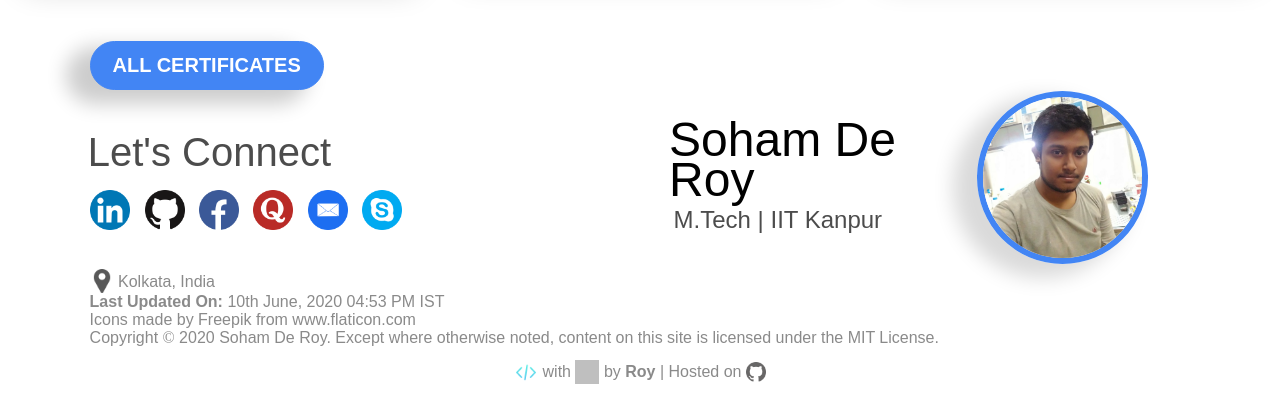
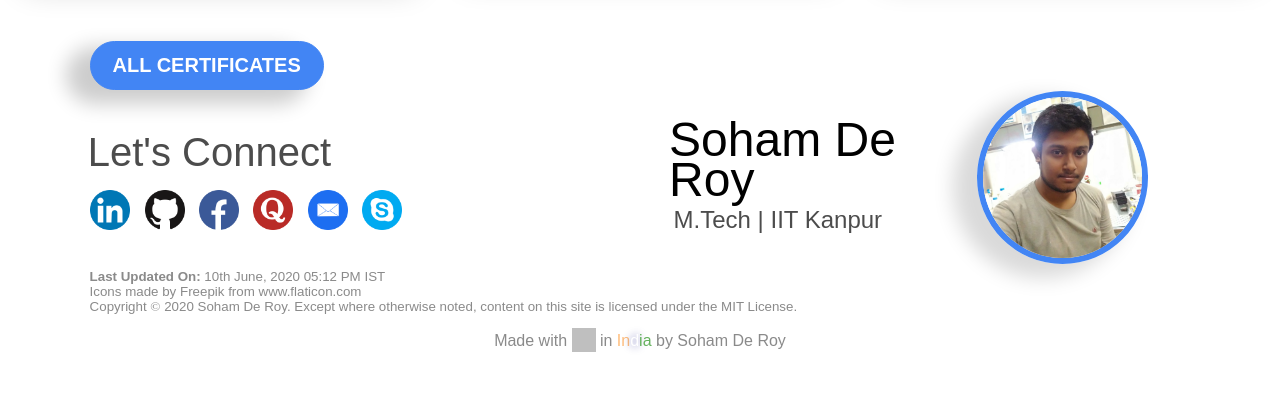
Before and after one commit to sohamderoy/sohamderoy.github.io, a PHP site: page / in a window 1280 px wide. Shown: the part 2112-2508 px from the top of the page. After the commit the page ends 2464 px from the top, so only its background shows below. Run offline with PHP 8.4, Linux system fonts and the light colour scheme; some libraries are stand-ins or nearby versions; some web fonts are replaced; grey boxes are pictures that could not be loaded.

Commit message:
editing footer

```diff
--- a/css/main.css
+++ b/css/main.css
@@ -285,6 +285,7 @@ tr:nth-child(even) {
     font-weight: 500;
     padding: 0% 0% 0% 7%;
     opacity: 0.65;
+    font-size: smaller;
 }
 #location{
     color: #4c4c4c;
@@ -433,6 +434,7 @@ q{
     font-weight: 500;
     padding: 0% 0% 0% 7%;
     opacity: 0.65;
+    font-size: smaller;
 }
 .mit{
     color: #4c4c4c;
--- a/index.html
+++ b/index.html
@@ -130,12 +130,11 @@
     </tr>
 </table>
 <table>
-    <p id="location"><img draggable="false" alt="📍" src="https://sohamderoy.github.io/img/location.png" style="width: 1.5em; height: 1.5em; vertical-align: -0.4em;"> Kolkata, India</p>
-    <p id = "lastupdatedon"><span style="font-weight: bold;">Last Updated On:</span> 10th June, 2020 04:53 PM IST</p>
+    <p id = "lastupdatedon"><span style="font-weight: bold;">Last Updated On:</span> 10th June, 2020 05:12 PM IST</p>
     <div class="copyright">Icons made by <a class="mit" href="https://www.flaticon.com/authors/freepik" title="Freepik">Freepik</a> from <a class="mit" href="https://www.flaticon.com/" title="Flaticon">www.flaticon.com</a></div>
     <p class="copyright">Copyright <span style="font-family: 'Times New Roman', Times, serif;">©</span> 2020 Soham De Roy. Except where otherwise noted, content on this site is licensed under the <a class="mit" href="https://sohamderoy.github.io/LICENSE.txt">MIT License</a>.</p>
-    <footer class = "footer" align = "center"> <img alt ="&lt; &gt;" src = "https://sohamderoy.github.io/img/codesymbol.png" draggable="false" style="width: 1.5em; height: 1.5em; vertical-align: -0.45em;"> with <img alt ="❤️" src = "https://sohamderoy.github.io/img/heart.ico" draggable="false" style="width: 1.5em; height: 1.5em; vertical-align: -0.45em;"> by <span style="font-weight: bold;">Roy</span> | Hosted on <a href="https://github.com/sohamderoy/sohamderoy.github.io"> <img draggable="false" style="width: 1.25em; height: 1.25em; vertical-align: -0.35em;" src = "https://sohamderoy.github.io/img/github.ico" alt = "github_logo"></a></footer>
-
+    <!--<footer class = "footer" align = "center"> <img alt ="&lt; &gt;" src = "https://sohamderoy.github.io/img/codesymbol.png" draggable="false" style="width: 1.5em; height: 1.5em; vertical-align: -0.45em;"> with <img alt ="❤️" src = "https://sohamderoy.github.io/img/heart.ico" draggable="false" style="width: 1.5em; height: 1.5em; vertical-align: -0.45em;"> by <span style="font-weight: bold;">Roy</span> | Hosted on <a href="https://github.com/sohamderoy/sohamderoy.github.io"> <img draggable="false" style="width: 1.25em; height: 1.25em; vertical-align: -0.35em;" src = "https://sohamderoy.github.io/img/github.ico" alt = "github_logo"></a></footer>-->
+    <footer class = "footer" align = "center">Made with <img alt ="❤️" src = "https://sohamderoy.github.io/img/heart.ico" draggable="false" style="width: 1.5em; height: 1.5em; vertical-align: -0.4em;"> in <span style="color: #FF9933;">In</span><span style="color: white; text-shadow: 0px 0px 10px #000080;">d</span><span style="color: #138808; ">ia</span> by Soham De Roy</footer>
 </table>
 </body>
 </html>
```
